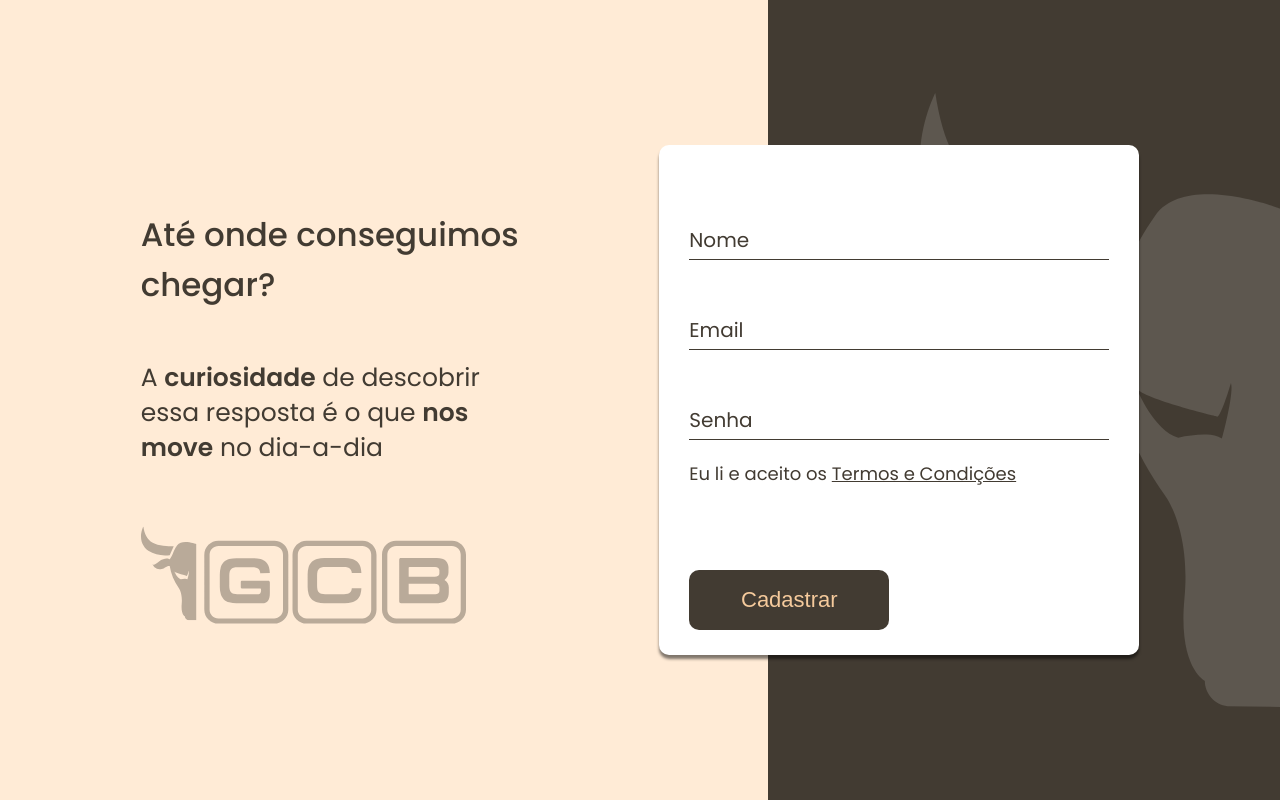
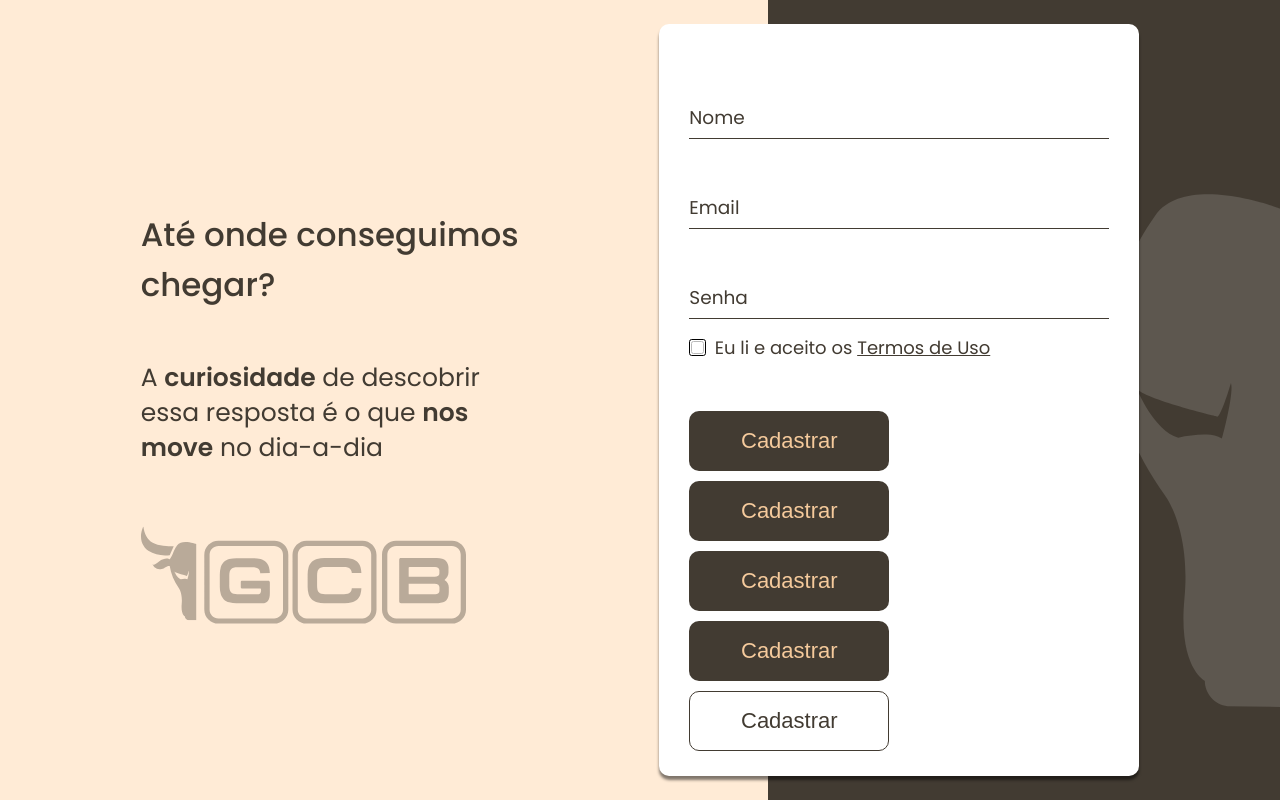
Before and after one commit to Kayke-Fujinaka/GCB-LoginPage, a Next.js app: page / in a window 1280 px wide. Built offline with nearby package versions, Linux system fonts and the light colour scheme.

Commit message:
[Feat] Create Checkbox Component

```diff
--- a/src/components/Button/index.tsx
+++ b/src/components/Button/index.tsx
@@ -8,8 +8,10 @@ export const Button = ({ children }: ButtonProps) => {
   return (
     <>
     <S.Button>{children}</S.Button>
-    {/* <S.Button1>{children}</S.Button1>
-    <S.Button2>{children}</S.Button2> */}
+    <S.Button1>{children}</S.Button1>
+    <S.Button2>{children}</S.Button2>
+    <S.Button3>{children}</S.Button3>
+    <S.Button4>{children}</S.Button4>
     </>
   );
 };
--- a/src/components/Button/styles.ts
+++ b/src/components/Button/styles.ts
@@ -1,8 +1,7 @@
 import styled from "styled-components";
 import theme from "../../styles/theme";
-
+// #443B32
 export const Button = styled.button`
-
   width: 20rem;
   height: 6rem;
   font-size: 2.2rem;
@@ -13,36 +12,70 @@ export const Button = styled.button`
   background-color: ${theme.primaryColor};
 `;
 
-// export const Button1 = styled.button`
+export const Button1 = styled.button`
+  margin-block: 1rem;
+  width: 20rem;
+  height: 6rem;
+  font-size: 2.2rem;
+  font-weight: ${theme.fonts.weight.bold};
+  color: ${theme.button};
+  border: none;
+  border-radius: 1rem;
+  background-color: ${theme.primaryColor};
+  transition: 0.5s;
 
-//   width: 20rem;
-//   height: 6rem;
-//   font-size: 2.5rem;
-//   font-weight: ${theme.fonts.weight.bold};
-//   color: ${theme.button};
-//   border: none;
-//   border-radius: 1rem;
-//   background-color: ${theme.primaryColor};
-//   transition: .5s;
+  :hover {
+    background-color: #2e2923;
+  }
+`;
 
-//   :hover {
-//     background-color: #2E2923;
-//   }
-// `;
+export const Button2 = styled.button`
+  width: 20rem;
+  height: 6rem;
+  font-size: 2.2rem;
+  font-weight: ${theme.fonts.weight.bold};
+  color: ${theme.button};
+  border: none;
+  border-radius: 1rem;
+  background-color: ${theme.primaryColor};
+  transition: 0.5s;
 
-// export const Button2 = styled.button`
+  :hover {
+    background-color: #52493e;
+  }
+`;
 
-//   width: 20rem;
-//   height: 6rem;
-//   font-size: 2.5rem;
-//   font-weight: ${theme.fonts.weight.bold};
-//   color: ${theme.button};
-//   border: none;
-//   border-radius: 1rem;
-//   background-color: ${theme.primaryColor};
-//   transition: 0.5s;
+export const Button3 = styled.button`
+  margin-block: 1rem;
+  width: 20rem;
+  height: 6rem;
+  font-size: 2.2rem;
+  font-weight: ${theme.fonts.weight.bold};
+  color: ${theme.button};
+  border: none;
+  border-radius: 1rem;
+  background-color: ${theme.primaryColor};
+  transition: 0.5s;
 
-//   :hover {
-//     background-color: #52493E;
-//   }
-// `;
+  :hover {
+    background-color: ${theme.button};
+    color: ${theme.primaryColor};
+  }
+`;
+
+export const Button4 = styled.button`
+  width: 20rem;
+  height: 6rem;
+  font-size: 2.2rem;
+  font-weight: ${theme.fonts.weight.bold};
+  color: ${theme.primaryColor};
+  border: 1px solid ${theme.primaryColor};
+  border-radius: 1rem;
+  background-color: transparent;
+  transition: 0.5s;
+
+  :hover {
+    background-color: ${theme.primaryColor};
+    color: ${theme.button};
+  }
+`;
--- /dev/null
+++ b/src/components/CheckBox/index.tsx
@@ -0,0 +1,19 @@
+import * as S from "./styles";
+import { InteractiveText } from "../InteractiveText";
+
+interface CheckBoxProps {
+  type: string;
+}
+
+export const CheckBox = ({ type }: CheckBoxProps) => {
+  return (
+    <>
+      <S.Container>
+        <input type={type} />
+        <label>
+          <InteractiveText text="Eu li e aceito os " hyperlink="Termos de Uso" />
+        </label>
+      </S.Container>
+    </>
+  );
+};
--- /dev/null
+++ b/src/components/CheckBox/styles.ts
@@ -0,0 +1,35 @@
+import styled from "styled-components";
+import theme from "../../styles/theme";
+
+export const Container = styled.div`
+  display: flex;
+  align-items: center;
+  margin-block: 1.5rem 5rem;
+
+  input[type="checkbox"] {
+    opacity: 0.5;
+    position: absolute;
+    margin-left: 0.2rem;
+  }
+
+  label {
+    display: flex;
+    align-items: center;
+    font-size: 1.8rem;
+    font-weight: ${theme.fonts.weight.normal};
+    color: ${theme.primaryColor};
+    cursor: pointer;
+    ::before {
+      content: "";
+      width: 0.8em;
+      height: 0.8em;
+      border-radius: 0.15em;
+      margin-right: 0.5em;
+      border: 0.1em solid black;
+    }
+  }
+
+  input[type="checkbox"]:checked + label::before {
+    background-color: ${theme.primaryColor};
+  }
+`;
--- a/src/components/Content/index.tsx
+++ b/src/components/Content/index.tsx
@@ -3,8 +3,6 @@ import * as S from "./styles";
 import { Heading } from "../Heading";
 import { Paragraph } from "../Paragraph";
 import { Logo } from "../Logo";
-
-// TIrar
 
 export const Content = () => {
   return (
--- a/src/components/Form/index.tsx
+++ b/src/components/Form/index.tsx
@@ -1,5 +1,6 @@
 import * as S from "./styles";
 import { Input } from "../../components/Input";
+import { CheckBox } from "../../components/CheckBox";
 import { InteractiveText } from "../../components/InteractiveText";
 import { Button } from "../../components/Button";
 
@@ -27,10 +28,7 @@ export const Form = () => {
         htmlFor="password"
         label="Senha"
       />
-      <InteractiveText
-        text="Eu li e aceito os "
-        hyperlink="Termos e Condições"
-      />
+        <CheckBox type="checkbox" />
       <Button>Cadastrar</Button>
     </S.Container>
   );
--- a/src/components/Input/styles.ts
+++ b/src/components/Input/styles.ts
@@ -8,7 +8,7 @@ export const Container = styled.div`
   input {
     width: 100%;
     height: 4rem;
-    font-size: 2rem;
+    font-size: 1.85rem;
     font-weight: ${theme.fonts.weight.normal};
     color: ${theme.primaryColor};
     border: none;
@@ -17,8 +17,8 @@ export const Container = styled.div`
 
     :focus + label,
     :valid + label {
-      transform: translateY(-35px);
-      font-size: 2.5rem;
+      transform: translateY(-30px);
+      font-size: 2rem;
       color: ${theme.label};
     }
   }
@@ -29,7 +29,7 @@ export const Container = styled.div`
     top: 0.5rem;
     pointer-events: none;
     transition: 0.5s;
-    font-size: 2rem;
+    font-size: 1.85rem;
     color: ${theme.primaryColor};
   }
 `;
--- a/src/components/InteractiveText/index.tsx
+++ b/src/components/InteractiveText/index.tsx
@@ -7,9 +7,11 @@ type InteractiveTextProps = {
 
 export const InteractiveText = (props: InteractiveTextProps) => {
   return (
-    <S.InteractiveText>
-      {props.text}
-      <a href="#">{props.hyperlink}</a>
-    </S.InteractiveText>
+    <>
+        <S.InteractiveText>
+          {props.text}
+          <a href="#">{props.hyperlink}</a>
+        </S.InteractiveText>
+    </>
   );
 };
--- a/src/components/InteractiveText/styles.ts
+++ b/src/components/InteractiveText/styles.ts
@@ -2,8 +2,6 @@ import styled from "styled-components";
 import theme from "../../styles/theme";
 
 export const InteractiveText = styled.p`
-  height: 6rem;
-  margin-block: 2rem 5rem;
   font-size: 1.8rem;
   font-weight: ${theme.fonts.weight.normal};
   color: ${theme.primaryColor};
```
Also changed, not shown: src/components/Form/styles.ts (line endings or trailing spaces).
